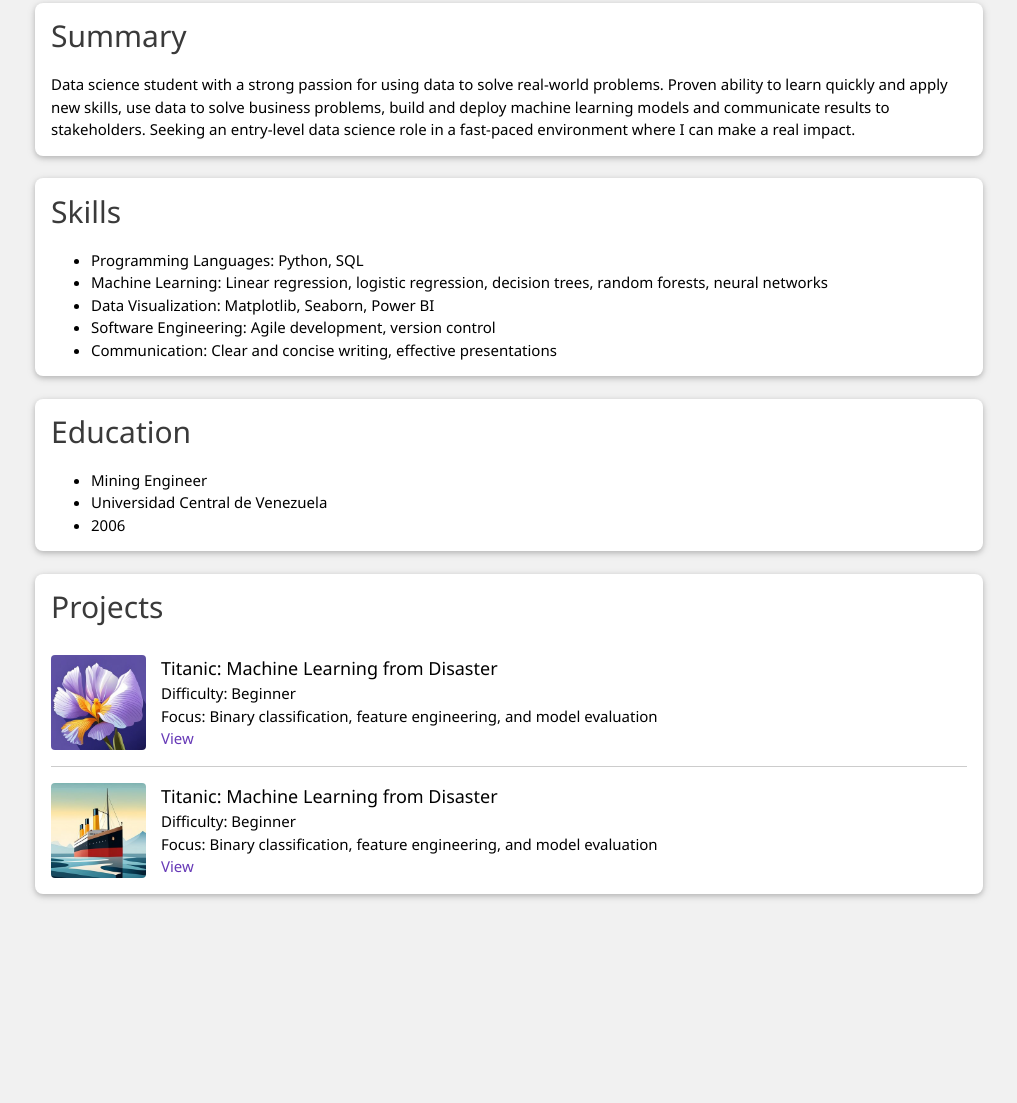
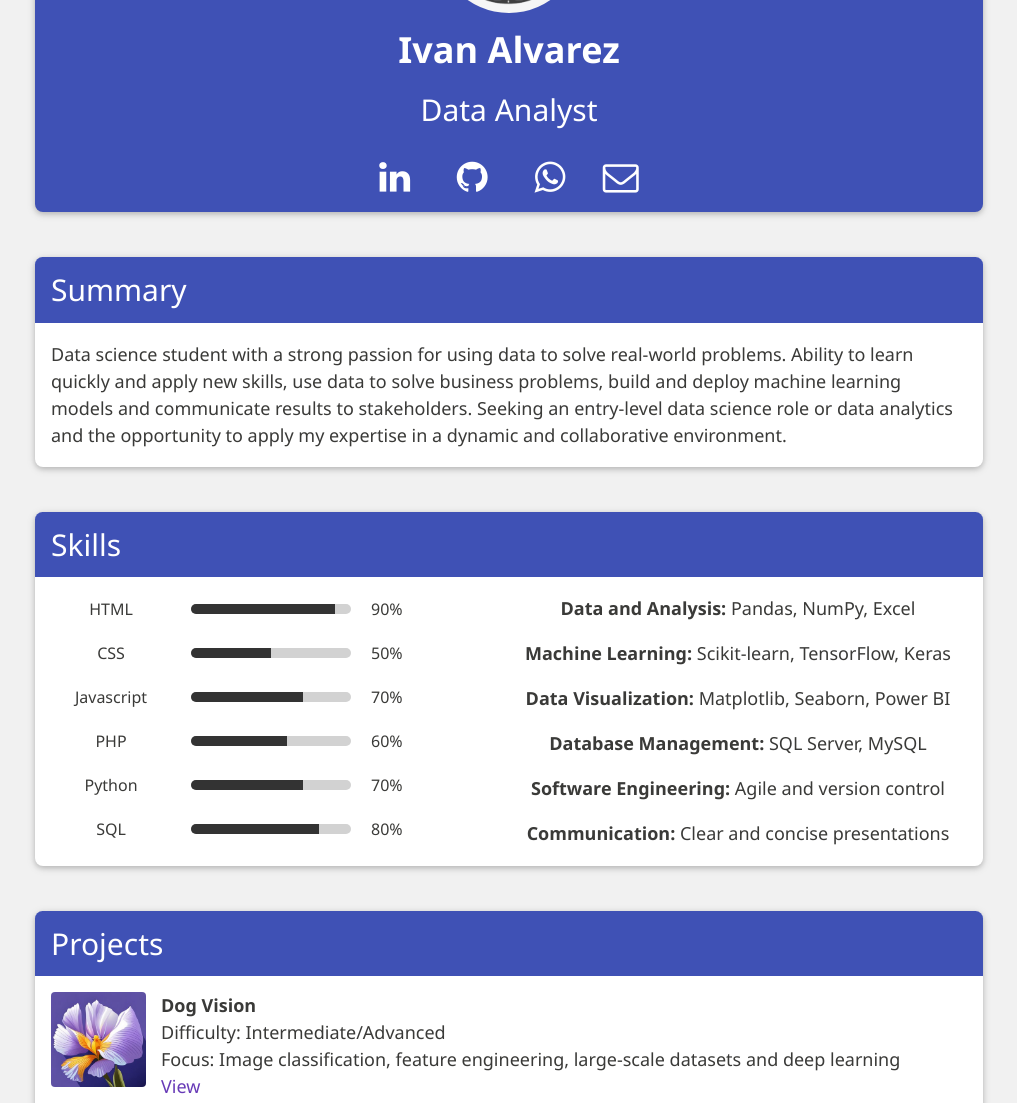
Before and after one commit to ivanation/ivanation.github.io, a plain HTML site: page index.html in a window 1280 px wide. Shown: the part 211-1314 px from the top of the page, without its empty margins (131-1148 px from the left). Before the commit the page ends 1150 px from the top, so only its background shows below. Drawn offline with nearby package versions, Linux system fonts and the light colour scheme.

Commit message:
articulo dog vision 01

```diff
--- a/index.html
+++ b/index.html
@@ -1,22 +1,35 @@
 <!DOCTYPE html>
 <html lang="en">
+
 <head>
     <meta charset="UTF-8">
     <meta http-equiv="X-UA-Compatible" content="IE=edge">
     <meta name="viewport" content="width=device-width, initial-scale=1.0">
     <link rel="stylesheet" href="https://www.w3schools.com/w3css/4/w3.css">
     <link rel="stylesheet" href="css/fonts.css">
+    <link rel="stylesheet" href="https://cdnjs.cloudflare.com/ajax/libs/font-awesome/4.7.0/css/font-awesome.min.css">
     <title>Ivan</title>
     <style>
-        body, h1,h2,h3,h4,h5,h6 {font-family: "Segoe UI", Arial, Helvetica, sans-serif}
-        body{
+        body,
+        h1,
+        h2,
+        h3,
+        h4,
+        h5,
+        h6 {
+            font-family: "Segoe UI", Arial, Helvetica, sans-serif
+        }
+
+        body {
             background: rgb(255, 255, 255);
             color: rgb(58, 58, 56);
         }
+
         .title-01 {
             font-weight: bold;
         }
-        .title-02{
+
+        .title-02 {
             font-weight: bold;
             font-size: 3.5em;
             color: rgb(188, 98, 240);
@@ -24,7 +37,8 @@
             -webkit-background-clip: text;
             -webkit-text-fill-color: transparent;
         }
-        .caja{
+
+        .caja {
             height: 500px;
             width: 800px;
             padding: 7.5rem 0px;
@@ -33,81 +47,203 @@
             background-color: rgb(250, 250, 250);
             box-shadow: rgb(0 0 0 / 13%) 0px 6.4px 14.4px 0px, rgb(0 0 0 / 11%) 0px 1.2px 3.6px 0px;
         }
+
+        .titular {
+            border-top-left-radius: 0.5rem;
+            border-top-right-radius: 0.5rem;
+        }
+
+        .claro {
+            color: rgb(58, 58, 56);
+        }
+
+        .skill {
+            display: flex;
+            align-items: center;
+            margin-bottom: 20px;
+        }
+
+        .skill-name {
+            width: 120px;
+            font-size: 16px;
+        }
+
+        .skill-level {
+            width: 160px;
+            height: 10px;
+            background-color: #d2d2d2;
+            border-radius: 10px;
+            overflow: hidden;
+            margin-left: 20px;
+        }
+
+        .skill-percent {
+            background-color: #333;
+            height: 100%;
+        }
+
+        .skill-percent-number {
+            margin-left: 20px;
+            font-size: 16px;
+        }
     </style>
 </head>
+
 <body class="w3-light-gray">
     <div class="w3-container w3-content">
-        <section class="w3-center">
+
+        <br><br>
+
+        <section class="w3-center w3-card w3-indigo w3-round-large w3-container">
+            <br>
+            <img src="img/avatar.png" style="width: 150px;" class="w3-circle" alt="Data Analyst">
             <h1 class="title-01">Ivan Alvarez</h1>
-            <p>Caracas - Venezuela</p>
-            <p><a href="https://wa.me/+584262488793" target="_blank" style="text-decoration: none;">Whatsapp: +584262488793</a></p>
-            <p>Correo: aivan.alvarez@gmail.com</p>
+            <h2>Data Analyst</h2>
+            <div class="w3-container w3-padding w3-center w3-xxlarge">
+                <i class="fa fa-linkedin w3-hover-opacity"></i> &nbsp; &nbsp;
+                <i class="fa fa-github w3-hover-opacity"></i> &nbsp; &nbsp;
+                <i class="fa fa-whatsapp w3-hover-opacity"></i>&nbsp; &nbsp;
+                <i class="fa fa-envelope-o w3-hover-opacity"></i>
+            </div>
         </section>
 
-        <br>
+        <br><br>
 
-        <section class="w3-card w3-white w3-round-large w3-container">
-            <h2 class="w3-text-dark-grey">Summary</h2>
-            <p>Data science student with a strong passion for using data to solve real-world problems. Proven ability to learn quickly and apply new skills, use data to solve business problems, build and deploy machine learning models and communicate results to stakeholders. Seeking an entry-level data science role in a fast-paced environment where I can make a real impact.</p>
+        <section class="w3-card w3-white w3-round-large">
+            <div class="w3-indigo w3-container titular">
+                <h2>Summary</h2>
+            </div>
+            <div class="w3-container claro w3-large">
+                <p>Data science student with a strong passion for using data to solve real-world problems. Ability to
+                    learn quickly and apply new skills, use data to solve business problems, build and deploy machine
+                    learning models and communicate results to stakeholders. Seeking an entry-level data science role or
+                    data analytics and the opportunity to apply my expertise in a dynamic and collaborative environment.
+                </p>
+            </div>
         </section>
 
-        <br>
+        <br><br>
 
-        <section class="w3-card w3-white w3-round-large w3-container">
-            <h2 class="w3-text-dark-grey">Skills</h2>
-            <ul>
-                <li>Programming Languages: Python, SQL</li>
-                <li>Machine Learning: Linear regression, logistic regression, decision trees, random forests, neural networks</li>
-                <li>Data Visualization: Matplotlib, Seaborn, Power BI</li>
-                <li>Software Engineering: Agile development, version control</li>
-                <li>Communication: Clear and concise writing, effective presentations</li>
-            </ul>
+        <section class="w3-card w3-white w3-round-large">
+            <div class="w3-indigo w3-container titular">
+                <h2>Skills</h2>
+            </div>
+            <div class="w3-container claro w3-large w3-center">
+                <div class="w3-row">
+                    <div class="w3-col l6 m6 s12">
+                        <div class="skill" style="margin-top: 20px;">
+                            <div class="skill-name">HTML</div>
+                            <div class="skill-level">
+                                <div class="skill-percent" style="width: 90%"></div>
+                            </div>
+                            <div class="skill-percent-number">90%</div>
+                        </div>
+                        <div class="skill">
+                            <div class="skill-name">CSS</div>
+                            <div class="skill-level">
+                                <div class="skill-percent" style="width: 50%"></div>
+                            </div>
+                            <div class="skill-percent-number">50%</div>
+                        </div>
+                        <div class="skill">
+                            <div class="skill-name">Javascript</div>
+                            <div class="skill-level">
+                                <div class="skill-percent" style="width: 70%"></div>
+                            </div>
+                            <div class="skill-percent-number">70%</div>
+                        </div>
+                        <div class="skill">
+                            <div class="skill-name">PHP</div>
+                            <div class="skill-level">
+                                <div class="skill-percent" style="width: 60%"></div>
+                            </div>
+                            <div class="skill-percent-number">60%</div>
+                        </div>
+                        <div class="skill">
+                            <div class="skill-name">Python</div>
+                            <div class="skill-level">
+                                <div class="skill-percent" style="width: 70%"></div>
+                            </div>
+                            <div class="skill-percent-number">70%</div>
+                        </div>
+                        <div class="skill">
+                            <div class="skill-name">SQL</div>
+                            <div class="skill-level">
+                                <div class="skill-percent" style="width: 80%"></div>
+                            </div>
+                            <div class="skill-percent-number">80%</div>
+                        </div>
+                    </diV>
+                    <div class="w3-col l6 m6 s12">
+                        <br class="w3-hide-medium w3-hide-large">
+                        <p><b class="w3-hide-medium">Data and Analysis:</b> Pandas, NumPy, Excel</p>
+                        <p><b class="w3-hide-medium">Machine Learning:</b> Scikit-learn, TensorFlow, Keras</p>
+                        <p><b class="w3-hide-medium">Data Visualization:</b> Matplotlib, Seaborn, Power BI</p>
+                        <p><b class="w3-hide-medium">Database Management:</b> SQL Server, MySQL</p>
+                        <p><b class="w3-hide-medium">Software Engineering:</b> Agile and version control</p>
+                        <p><b class="w3-hide-medium">Communication:</b> Clear and concise presentations</p>
+                    </div>
+                </div>
+            </div>
         </section>
 
-        <br>
+        <br><br>
 
-        <section class="w3-card w3-white w3-round-large w3-container">
-            <h2 class="w3-text-dark-grey">Education</h2>
-            <ul>
-                <li>Mining Engineer</li>
-                <li>Universidad Central de Venezuela</li>
-                <li>2006</li>
-            </ul>
-        </section>
-
-        <br>
-
-        <section class="w3-card w3-white w3-round-large w3-container">
-            <h2 class="w3-text-dark-grey">Projects</h2>
+        <section class="w3-card w3-white w3-round-large">
+            <div class="w3-indigo w3-container titular">
+                <h2>Projects</h2>
+            </div>
+            <div class="w3-container claro w3-large">
 
                 <div class="w3-row w3-padding-16" style="border-bottom: 1px #CCC solid; ">
                     <div class="w3-col" style="width:110px">
                         <img src="img/iris.jpg" style="width:95px" class="w3-hide-small w3-round">
                     </div>
                     <div class="w3-rest">
-                    <span class="w3-large">Titanic: Machine Learning from Disaster</span><br>
-                    <span>Difficulty: Beginner</span><br>
-                    <span>Focus: Binary classification, feature engineering, and model evaluation</span><br>
-                    <span class="w3-text-deep-purple"><a href="https://www.kaggle.com/c/titanic" target="_blank" style="text-decoration: none;">View</a></span>
+                        <span class="w3-large"><b>Dog Vision</b></span><br>
+                        <span>Difficulty: Intermediate/Advanced</span><br>
+                        <span>Focus:  Image classification, feature engineering, large-scale datasets and deep learning </span><br>
+                        <span class="w3-text-deep-purple"><a href="art/dog/index.html" target="_blank"
+                                style="text-decoration: none;">View</a></span>
                     </div>
                 </div>
 
-            <div class="w3-row w3-padding-16">
+
+                <div class="w3-row w3-padding-16" style="border-bottom: 1px #CCC solid; ">
                     <div class="w3-col" style="width:110px">
-                    <img src="img/titanic.jpg" style="width:95px" class="w3-hide-small w3-round">
+                        <img src="img/iris.jpg" style="width:95px" class="w3-hide-small w3-round">
                     </div>
                     <div class="w3-rest">
-                    <span class="w3-large">Titanic: Machine Learning from Disaster</span><br>
+                        <span class="w3-large"><b>Iris Dataset</b></span><br>
                         <span>Difficulty: Beginner</span><br>
-                    <span>Focus: Binary classification, feature engineering, and model evaluation</span><br>
-                    <span class="w3-text-deep-purple"><a href="https://www.kaggle.com/c/titanic" target="_blank" style="text-decoration: none;">View</a></span>
+                        <span>Focus: Classification, feature engineering, and model evaluation</span><br>
+                        <span class="w3-text-deep-purple"><a href="art/iris/index.html" target="_blank"
+                                style="text-decoration: none;">View</a></span>
                     </div>
+                </div>
+
             </div>
 
         </section>
 
         <br><br>
 
+        <section class="w3-card w3-white w3-round-large">
+            <div class="w3-indigo w3-container titular">
+                <h2>Education</h2>
+            </div>
+            <div class="w3-container claro w3-large">
+                <ul>
+                    <li>Mining Engineer</li>
+                    <li>Universidad Central de Venezuela</li>
+                    <li>2006</li>
+                </ul>
+            </div>
+        </section>
+
+        <br><br>
+
     </div>
 </body>
+
 </html>
```
Also changed, not shown: art/dog/dog_modelo/model.json (added, +1 -0 lines), art/dog/index.html (added, +94 -0 lines), img/avatar.png (added), img/ivan.jpg (added), 6 other files. Lines whose indentation alone changed are shown as unchanged.
